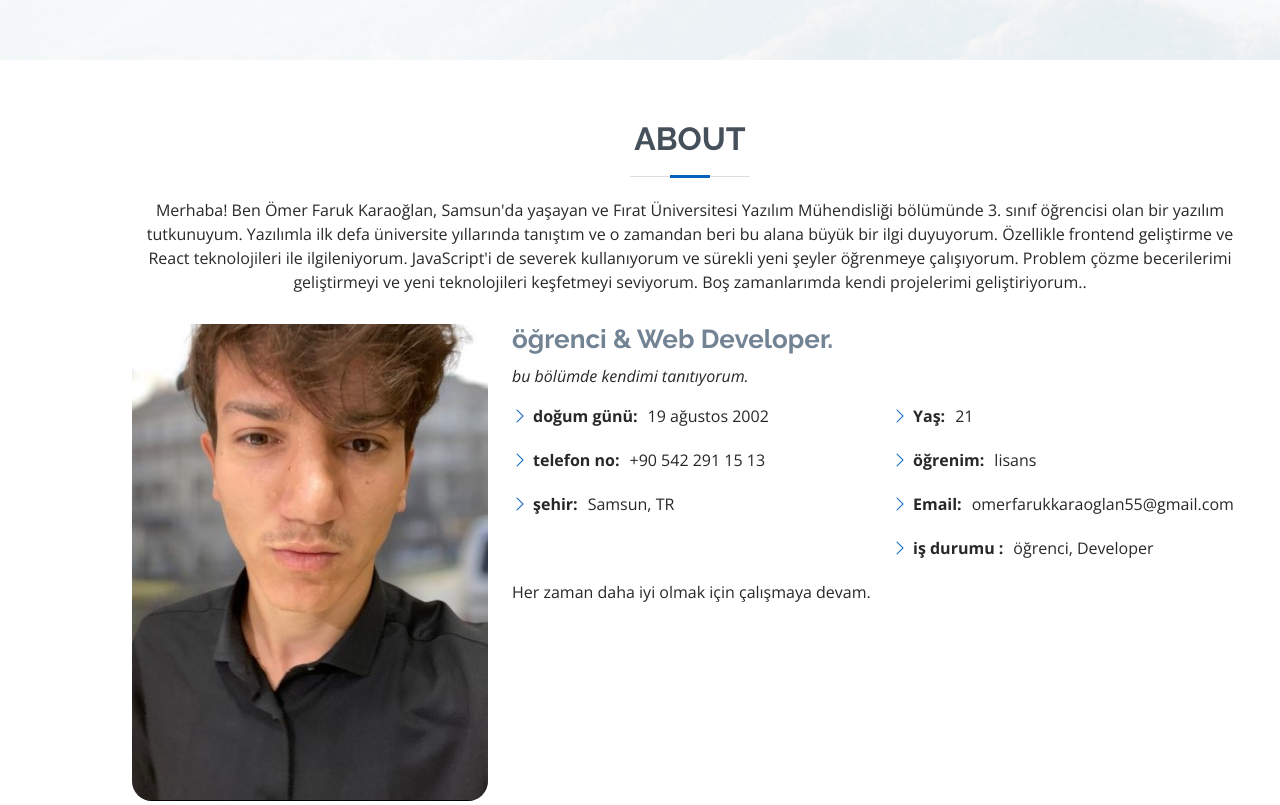
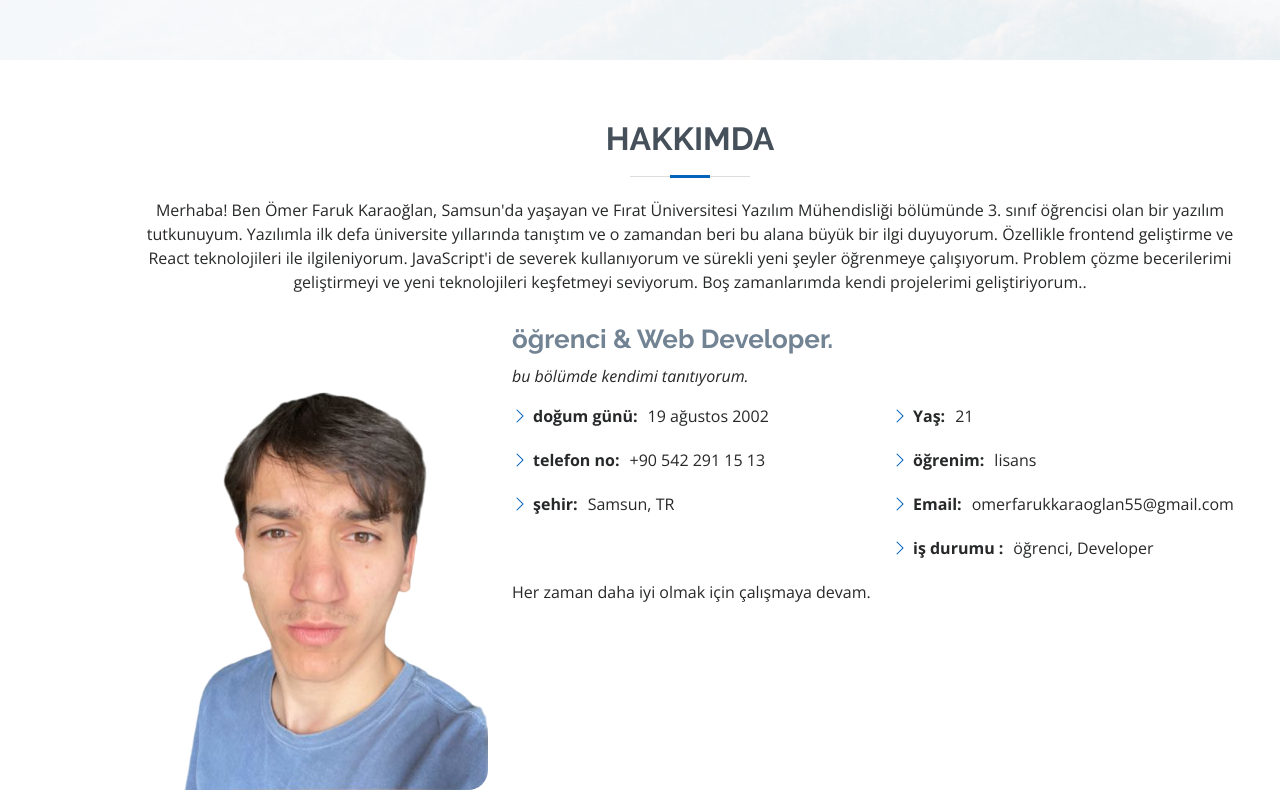
Before and after one commit to omerfarukk55/my_web_site_portfolyo, a plain HTML site: page index.html in a window 1280 px wide. Shown: the part 740-1545 px from the top of the page. Drawn offline with nearby package versions, Linux system fonts and the light colour scheme.

Commit message:
new design fotograf

```diff
--- a/index.html
+++ b/index.html
@@ -77,7 +77,7 @@
             <div class="container" data-aos="fade-up">
 
                 <div class="section-title">
-                    <h2>About</h2>
+                    <h2>Hakkımda</h2>
                     <p>Merhaba! Ben Ömer Faruk Karaoğlan, Samsun'da yaşayan ve Fırat Üniversitesi Yazılım Mühendisliği bölümünde 3. sınıf öğrencisi olan bir yazılım tutkunuyum. Yazılımla ilk defa üniversite yıllarında tanıştım ve o zamandan beri bu alana
                         büyük bir ilgi duyuyorum. Özellikle frontend geliştirme ve React teknolojileri ile ilgileniyorum. JavaScript'i de severek kullanıyorum ve sürekli yeni şeyler öğrenmeye çalışıyorum. Problem çözme becerilerimi geliştirmeyi ve yeni
                         teknolojileri keşfetmeyi seviyorum. Boş zamanlarımda kendi projelerimi geliştiriyorum..</p>
@@ -85,7 +85,7 @@
 
                 <div class="row">
                     <div class="col-lg-4">
-                        <img src="assets/img/profile-img-Photoroom.jpg" class="img-fluid" style="border-radius: 20px;" alt="">
+                        <img src="assets/img/profile55.png" class="img-fluid" style="border-radius: 20px;" alt="">
                     </div>
                     <div class="col-lg-8 pt-4 pt-lg-0 content">
                         <h3>öğrenci &amp; Web Developer.</h3>
```
Also changed, not shown: assets/img/profile55.png (added).
